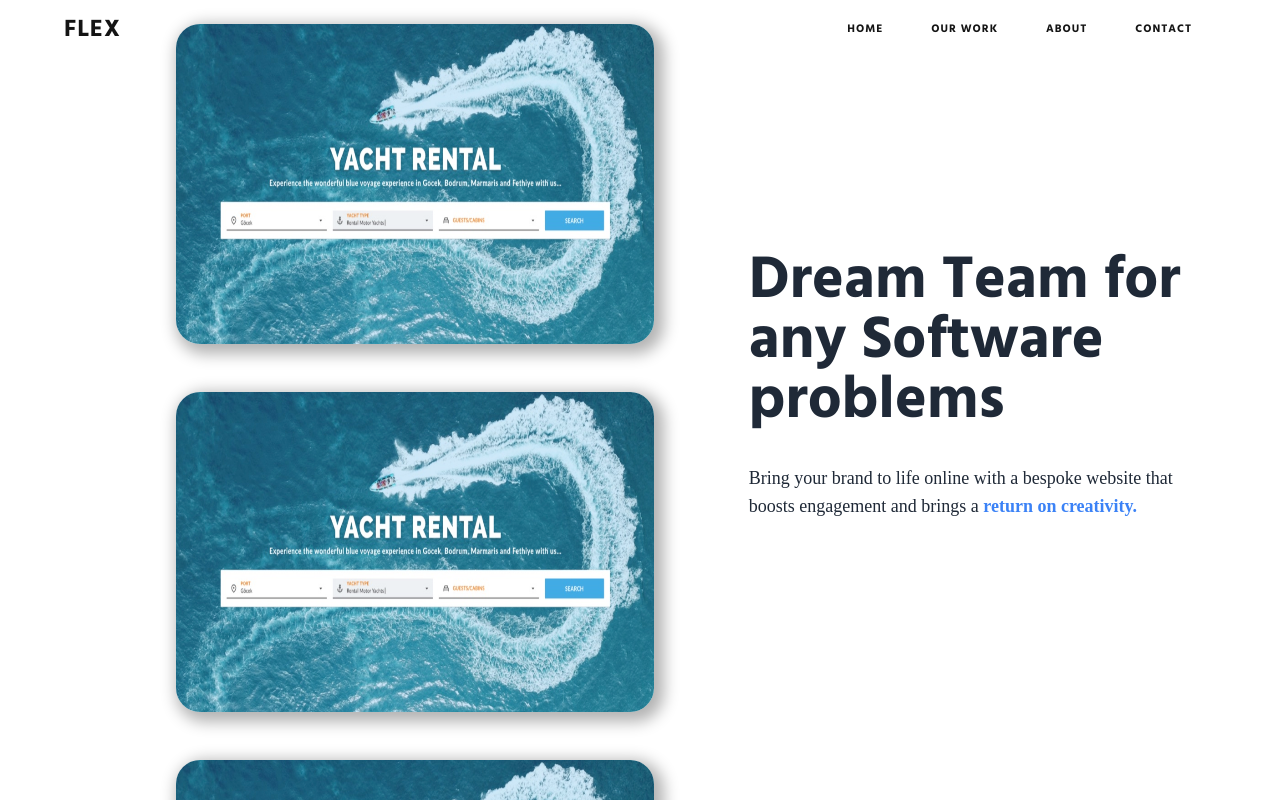
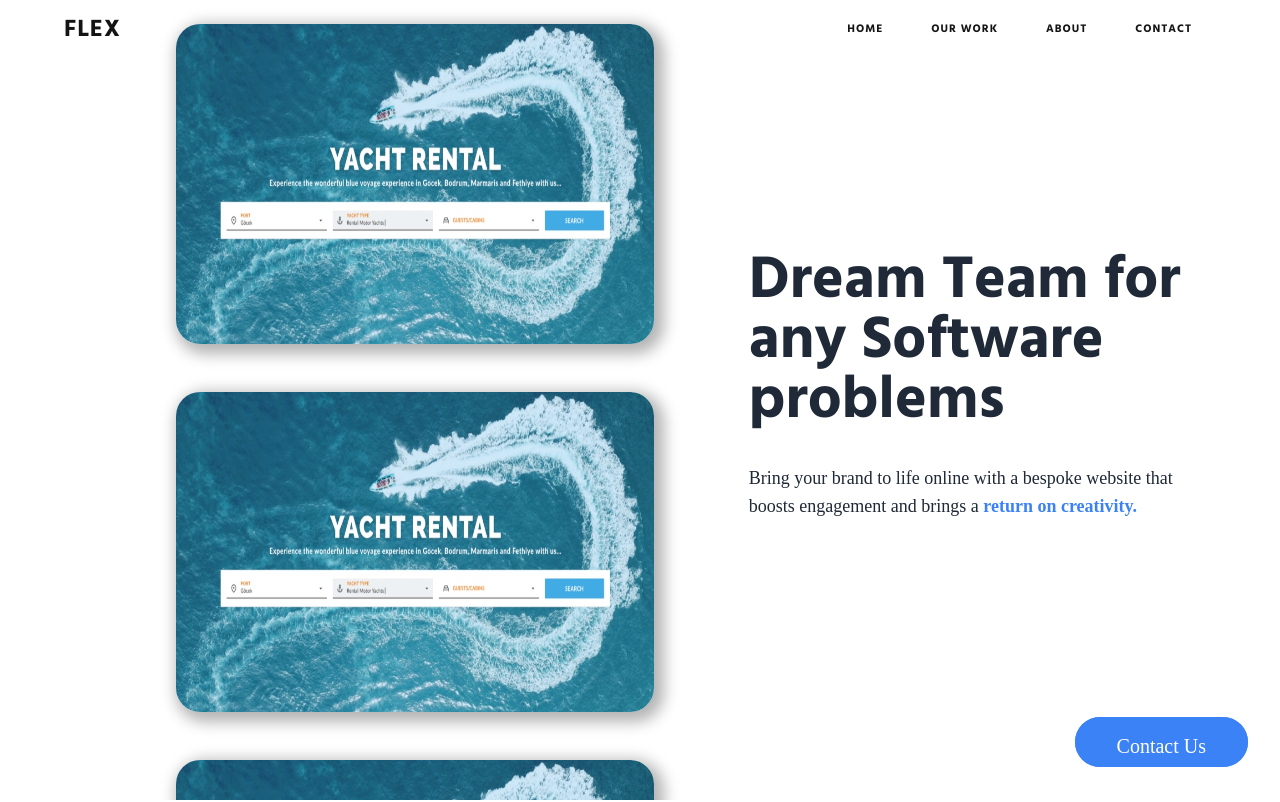
Before and after one commit to PaulGansca/Flex, a React (Vite) app: page / in a window 1280 px wide. Shown: the top 802 px of the page. Built offline with nearby package versions, Linux system fonts and the light colour scheme; a web font is replaced by a local one.

Commit message:
Add buttons

```diff
--- a/src/components/home/LandingHero.tsx
+++ b/src/components/home/LandingHero.tsx
@@ -7,9 +7,7 @@ import _ from 'lodash';
 export const LandingHero = () => {
   const [loadAnimationOnMount, setLoadAnimationOnMount] = React.useState(false);
   const [isVisible, setIsVisible] = React.useState(true);
-  const [direction, setDirection] = React.useState<'left' | 'right' | null>(
-    null
-  );
+  const [, setDirection] = React.useState<'left' | 'right' | null>(null);
   const textRef = React.useRef<HTMLDivElement | null>(null);
   const lastScrollTop = React.useRef(0);
   const onScroll = () => {
@@ -47,7 +45,7 @@ export const LandingHero = () => {
     document.addEventListener('scroll', onScroll, true);
     return () => document.removeEventListener('scroll', onScroll, true);
   }, []);
-  console.log(direction);
+
   return (
     <div className="lg:px-[7.5%] section 2xl:px-[10%] lg:min-h-screen lg:pt-0 pt-[15vh] bg-white">
       <div className="flex justify-center items-center  pointer-events-none relative landing-hero">
@@ -84,8 +82,8 @@ export const LandingHero = () => {
       </div>
       <InfiniteLooper
         className={`p-4 lg:hidden `}
-        speed={20}
-        direction={direction || 'left'}
+        speed={15}
+        direction={'left'}
       >
         <SmallProjectImage
           className={`mx-3 shadow-[1px_1px_12px_3px_rgba(0,0,0,0.4)]`}
--- a/src/components/home/ProjectWorkflow.tsx
+++ b/src/components/home/ProjectWorkflow.tsx
@@ -1,10 +1,10 @@
-import { WorkflowStep } from "./WorkflowStep";
-import { PlayIcon } from "./PlayIcon";
-import { FeaturedProject } from "../FeaturedProject";
-import Gocek from "../../assets/Gocek.jpg";
-import BodySculpt from "../../assets/WorkoutPage.jpg";
-import useLoadAnimation from "../../hooks/useLoadAnimation";
-import { useNavigate } from "react-router-dom";
+import { WorkflowStep } from './WorkflowStep';
+import { PlayIcon } from './PlayIcon';
+import { FeaturedProject } from '../FeaturedProject';
+import Gocek from '../../assets/Gocek.jpg';
+import BodySculpt from '../../assets/WorkoutPage.jpg';
+import useLoadAnimation from '../../hooks/useLoadAnimation';
+import { useNavigate, Link } from 'react-router-dom';
 
 export const ProjectWorkflow = () => {
   const { loadAnimationOnMount, ref } = useLoadAnimation();
@@ -17,12 +17,12 @@ export const ProjectWorkflow = () => {
     >
       <div
         className={`md:flex md:gap-8 md:justify-between  ${
-          loadAnimationOnMount ? "mounted" : "first-render"
+          loadAnimationOnMount ? 'mounted' : 'first-render'
         }`}
       >
         <p
           className={`text-5xl md:text-7xl xl:text-8xl md:mb-0 md:w-[45%] font-bold font-title mb-16 sm:mb-8 ${
-            loadAnimationOnMount ? "mounted" : "first-render"
+            loadAnimationOnMount ? 'mounted' : 'first-render'
           }`}
         >
           Project Workflow
@@ -37,16 +37,16 @@ export const ProjectWorkflow = () => {
       <div
         className={`mt-24 flex gap-6 w-full overflow-auto project-workflow-list`}
       >
-        <WorkflowStep stepNumber={"01"} content={"Meeting with Stakeholders"} />
+        <WorkflowStep stepNumber={'01'} content={'Meeting with Stakeholders'} />
         <WorkflowStep
-          stepNumber={"02"}
-          content={"Wireframing & Figma Prototyping"}
+          stepNumber={'02'}
+          content={'Wireframing & Figma Prototyping'}
         />
-        <WorkflowStep stepNumber={"03"} content={"Functional Requirements"} />
-        <WorkflowStep stepNumber={"04"} content={"Implementation Phase"} />
-        <WorkflowStep stepNumber={"05"} content={"Demo & Optimisation"} />
-        <WorkflowStep stepNumber={"06"} content={"Bug Fixing"} />
-        <WorkflowStep stepNumber={"07"} content={"Go Live!"} />
+        <WorkflowStep stepNumber={'03'} content={'Functional Requirements'} />
+        <WorkflowStep stepNumber={'04'} content={'Implementation Phase'} />
+        <WorkflowStep stepNumber={'05'} content={'Demo & Optimisation'} />
+        <WorkflowStep stepNumber={'06'} content={'Bug Fixing'} />
+        <WorkflowStep stepNumber={'07'} content={'Go Live!'} />
       </div>
       <div className="my-4 flex justify-between w-full items-center">
         <div className="flex justify-center items-center">
@@ -61,7 +61,7 @@ export const ProjectWorkflow = () => {
         <hr className="w-full flex h-1 ml-4 my-4 bg-gradient-to-r from-cyan-500 to-blue-500 border-0 rounded " />
 
         <div className="flex justify-center items-center">
-          {" "}
+          {' '}
           <PlayIcon
             fill="rgb(59 130 246)"
             stroke="rgb(59 130 246)"
@@ -76,8 +76,8 @@ export const ProjectWorkflow = () => {
         <div className="flex flex-wrap justify-between items-center w-full pt-4">
           <FeaturedProject
             img={Gocek}
-            title={"Gocek Turizsm"}
-            onClick={() => navigate("/our-work/project-1")}
+            title={'Gocek Turizsm'}
+            onClick={() => navigate('/our-work/project-1')}
             content={
               "We crafted a beautiful & responsive website that's easy to use for yacht renting, Gocek Turism"
             }
@@ -86,14 +86,22 @@ export const ProjectWorkflow = () => {
           />
           <FeaturedProject
             img={BodySculpt}
-            title={"Body Sculpt"}
+            title={'Body Sculpt'}
             content={
-              "We put together a solution for helping people get in shape effectively, BodySculpt"
+              'We put together a solution for helping people get in shape effectively, BodySculpt'
             }
             width="w-full"
             height="h-full"
           />
         </div>
+        <div data-dial-init className="">
+          <Link
+            to="/our-work"
+            className="hover:text-white hover:bg-blue-500 bg-white transition-all duration-300 text-blue-500 border-2 border-blue-500 focus:outline-none focus:ring-4 line focus:ring-blue-300 rounded-full text-lg font-body px-8 pb-1 pt-2 text-center"
+          >
+            View all projects
+          </Link>
+        </div>
       </div>
     </div>
   );
--- a/src/pages/Layout.tsx
+++ b/src/pages/Layout.tsx
@@ -1,11 +1,25 @@
-import { Outlet } from "react-router-dom";
-import { Navbar } from "../components/Navbar";
+import { Outlet } from 'react-router-dom';
+import { Navbar } from '../components/Navbar';
+import { Link, useLocation } from 'react-router-dom';
 
 const Layout = () => {
+  const location = useLocation();
   return (
     <div className="w-full h-full">
       <Navbar />
       <Outlet />
+      {location.pathname.includes('/contact') ? (
+        <></>
+      ) : (
+        <div data-dial-init className="fixed right-8 bottom-10">
+          <Link
+            to="/contact"
+            className="text-white bg-blue-500 hover:bg-white transition-all duration-300 hover:text-blue-500 border-2 border-blue-500 focus:outline-none focus:ring-4 line focus:ring-blue-300 rounded-full text-xl font-body px-10 pb-2 pt-4 text-center"
+          >
+            Contact Us
+          </Link>
+        </div>
+      )}
     </div>
   );
 };
```
Also changed, not shown: src/App.tsx (+7 -7 lines).
